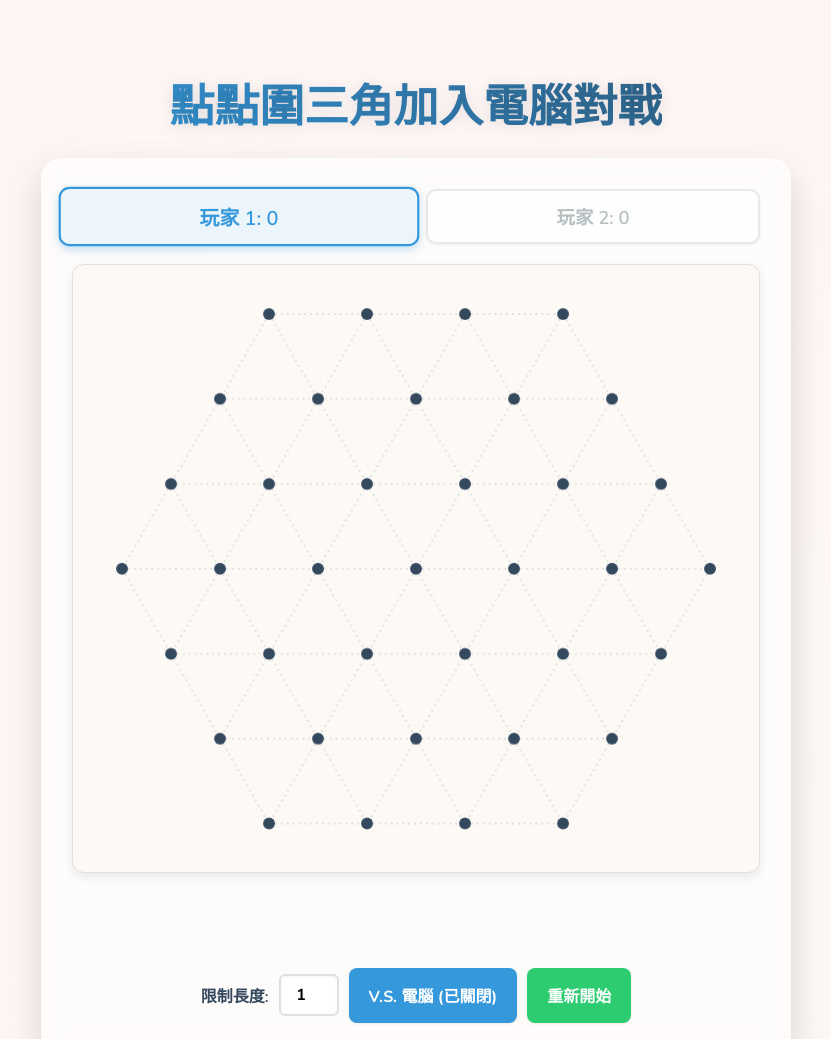
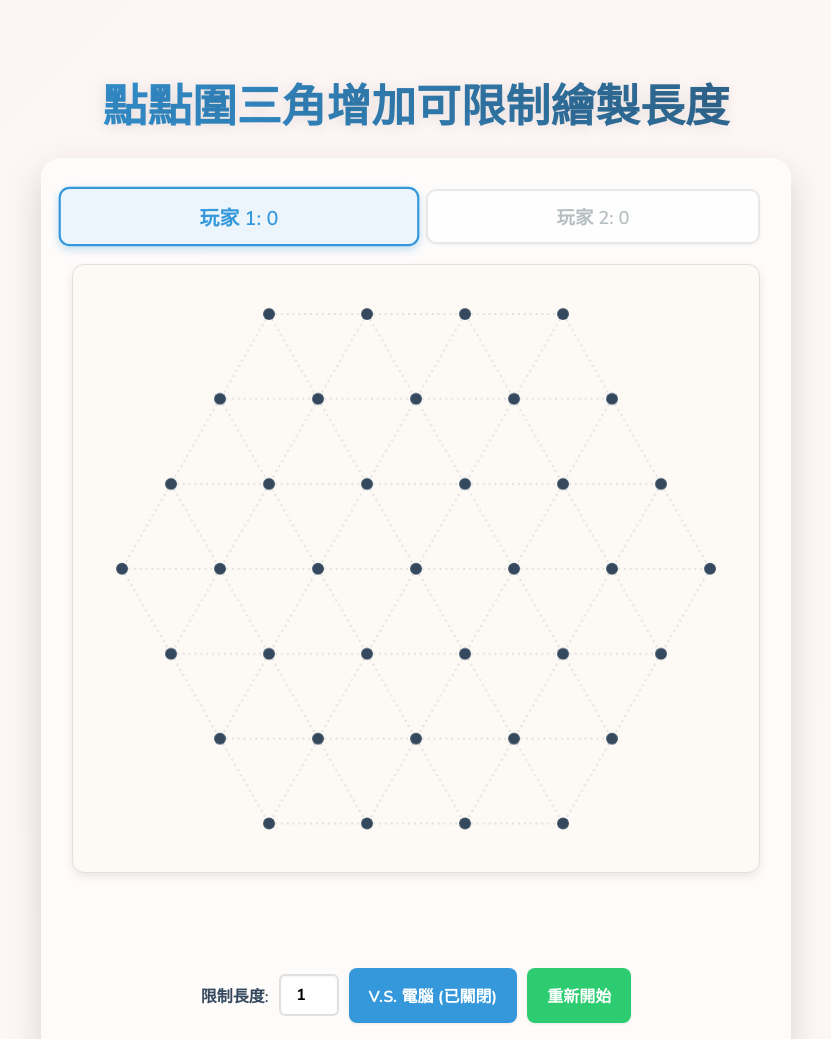
Before and after one commit to samzhangw/triangletest, a plain HTML site: page index.html in a window 1280 px wide. Shown: the top 1039 px of the page, without its empty margins (224-1055 px from the left). Drawn offline with nearby package versions, Linux system fonts and the light colour scheme.

Commit message:
Update index.html

```diff
--- a/index.html
+++ b/index.html
@@ -3,7 +3,7 @@
 <head>
     <meta charset="UTF-8">
     <meta name="viewport" content="width=device-width, initial-scale=1.0">
-    <title>點點圍三角加入電腦對戰</title>
+    <title>點點圍三角增加可限制繪製長度</title>
 
     <link rel="preconnect" href="https://fonts.googleapis.com">
     <link rel="preconnect" href="https://fonts.gstatic.com" crossorigin>
@@ -13,7 +13,7 @@
 </head>
 <body>
 
-    <h1>點點圍三角加入電腦對戰</h1>
+    <h1>點點圍三角增加可限制繪製長度</h1>
 
     <div id="game-container">
         <div id="status-bar">
```
